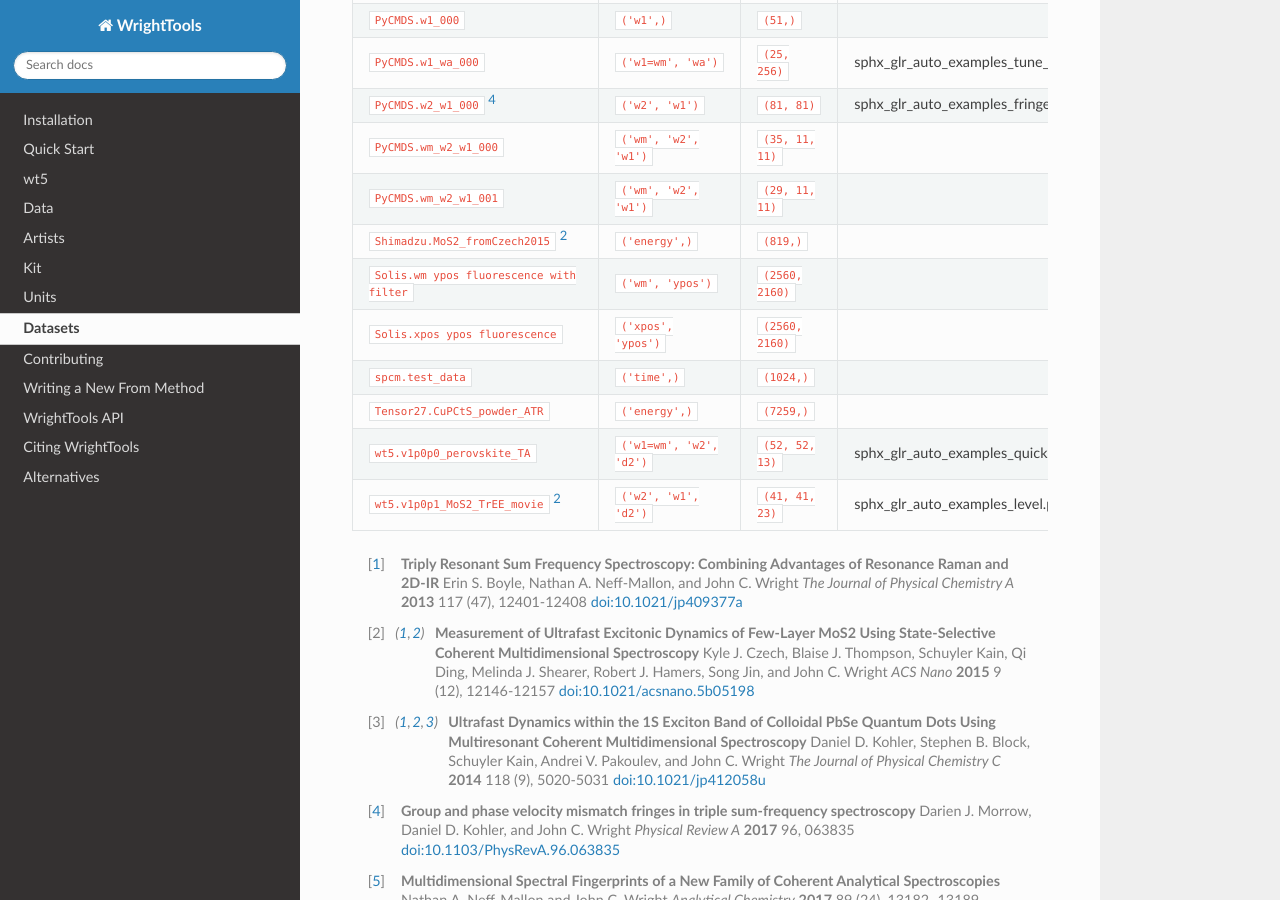
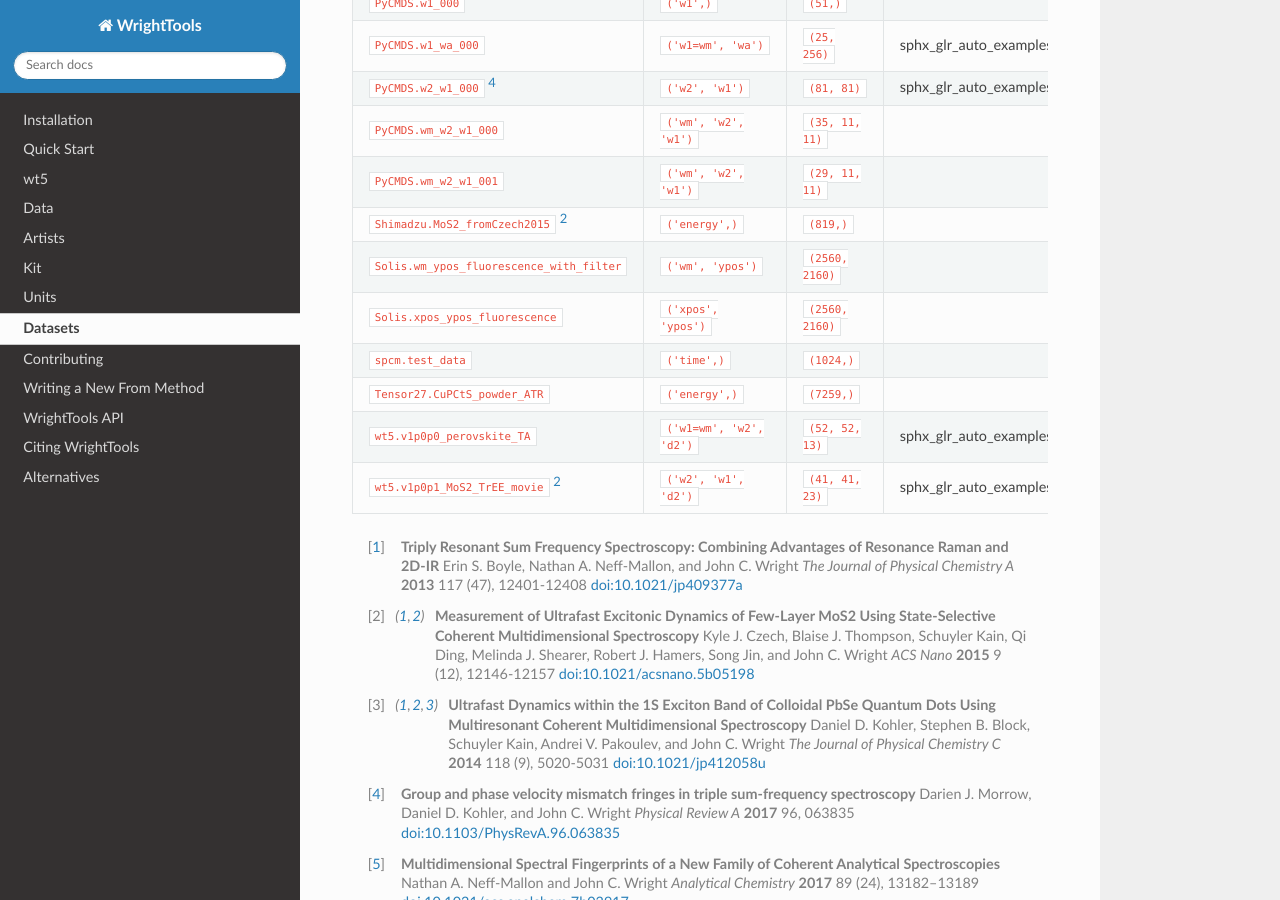
Before and after one commit to wright-group/WrightTools, a Sphinx documentation site: the page built from docs/datasets.rst, in a window 1280 px wide and 900 px high, scrolled down 871 px. Built offline with Sphinx 7.4.7 and the Read the Docs theme 2.0.0, drawn with Linux system fonts in a browser that asks for light colours; pages that are not in the unit, such as notebooks, are missing from menus; the version number could not be read and is left out.

Commit message:
small fixes

```diff
--- a/docs/datasets.rst
+++ b/docs/datasets.rst
@@ -32,8 +32,8 @@
 ``PyCMDS.wm_w2_w1_000``                            ``('wm', 'w2', 'w1')``        ``(35, 11, 11)``
 ``PyCMDS.wm_w2_w1_001``                            ``('wm', 'w2', 'w1')``        ``(29, 11, 11)``
 ``Shimadzu.MoS2_fromCzech2015`` [#czech2015]_      ``('energy',)``               ``(819,)``
-``Solis.wm ypos fluorescence with filter``         ``('wm', 'ypos')``            ``(2560, 2160)``
-``Solis.xpos ypos fluorescence``                   ``('xpos', 'ypos')``          ``(2560, 2160)``
+``Solis.wm_ypos_fluorescence_with_filter``         ``('wm', 'ypos')``            ``(2560, 2160)``
+``Solis.xpos_ypos_fluorescence``                   ``('xpos', 'ypos')``          ``(2560, 2160)``
 ``spcm.test_data``                                 ``('time',)``                 ``(1024,)``
 ``Tensor27.CuPCtS_powder_ATR``                     ``('energy',)``               ``(7259,)``
 ``wt5.v1p0p0_perovskite_TA``                       ``('w1=wm', 'w2', 'd2')``     ``(52, 52, 13)``     :ref:`sphx_glr_auto_examples_quick2d_signed.py`
```
Also changed, not shown: 1 other file.
